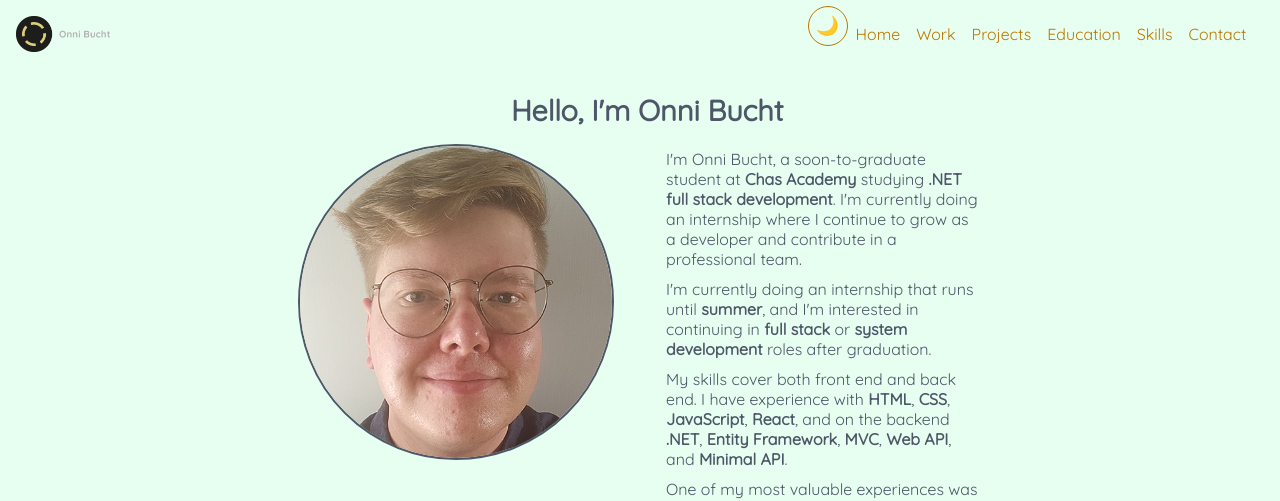
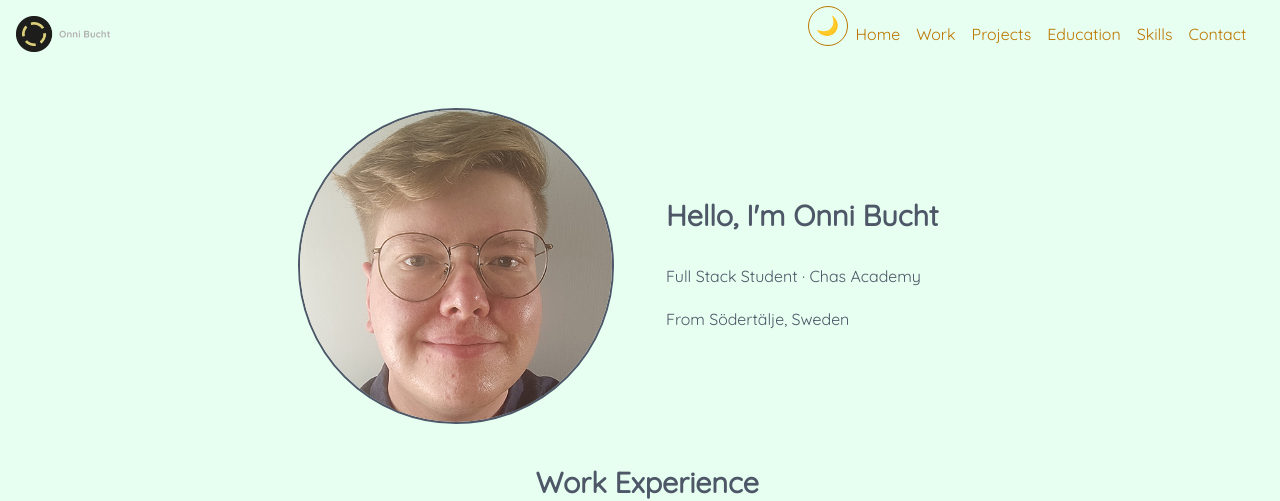
Before and after one commit to onni82/onni82.github.io, a React (Vite) app: page / in a window 1280 px wide. Shown: the top 501 px of the page. Built offline with nearby package versions, Linux system fonts and the light colour scheme; no server answers.

Commit message:
Updated Home text

```diff
--- a/src/pages/Home.tsx
+++ b/src/pages/Home.tsx
@@ -4,7 +4,6 @@ import squareprofile from "../images/profile.jpg";
 const Home: React.FC = () => {
 	return (
 		<>
-			<h1>Hello, I'm Onni Bucht</h1>
 			<div>
 				<section>
 					<img
@@ -13,7 +12,12 @@ const Home: React.FC = () => {
 						alt="Profile picture of Onni Bucht"
 					/>
 				</section>
-				<section>
+				<section className="home-intro">
+					<h1>Hello, I'm Onni Bucht</h1>
+					<p>Full Stack Student · Chas Academy</p>
+					<p>From Södertälje, Sweden </p>
+				</section>
+				{/* <section>
 					<p>
 						I'm Onni Bucht, a soon-to-graduate student at{" "}
 						<span className="bold-text">Chas Academy</span> studying{" "}
@@ -65,7 +69,7 @@ const Home: React.FC = () => {
 						<span className="bold-text">Java</span>. I'm curious, solution-oriented, and
 						motivated to keep learning and improving.
 					</p>
-				</section>
+				</section> */}
 			</div>
 		</>
 	);
--- a/src/styles/global.css
+++ b/src/styles/global.css
@@ -229,19 +229,15 @@ img.rounded-image {
 	border: 2px solid var(--text-color);
 	object-fit: cover;
 }
+.home-intro {
+	display: flex;
+	flex-direction: column;
+	justify-content: center;
+	align-items: flex-start;
+	gap: 0.5rem;
+}
 
-/* language icons styling */
-.lang-icon {
-	float: right;
-	width: 50px;
-	height: 50px;
-}
-.js { color: yellow; }
-.js path {
-	stroke: #000000;
-	stroke-width: 2px;
-	stroke-linejoin: round;
-}
+/* programming language styling */
 .python { color: blue; }
 .java { color: red; }
 .react { color: lightblue; }
@@ -299,7 +295,6 @@ p.sub-category {
 	gap: 0.6rem;
 	margin-top: 0.5rem;
 }
-
 .skill-chip {
 	display: inline-flex;
 	align-items: center;
@@ -314,7 +309,6 @@ p.sub-category {
 	transition: transform 0.2s ease, box-shadow 0.2s ease, border-color 0.2s ease;
 	cursor: default;
 }
-
 .skill-chip:hover,
 .skill-chip:focus-visible {
 	transform: translateY(-1px);
@@ -323,7 +317,6 @@ p.sub-category {
 		0 0 1rem color-mix(in srgb, var(--link-hover) 30%, transparent);
 	outline: none;
 }
-
 .language-list {
 	list-style: none;
 	padding: 0;
@@ -333,7 +326,6 @@ p.sub-category {
 	gap: 0.6rem;
 	margin-top: 0.5rem;
 }
-
 .language-item {
 	display: flex;
 	justify-content: space-between;
@@ -349,17 +341,14 @@ p.sub-category {
 	line-height: 1.2;
 	transition: transform 0.2s ease, box-shadow 0.2s ease, border-color 0.2s ease;
 }
-
 .language-name {
 	font-weight: 600;
 }
-
 .language-level {
 	font-size: 0.95rem;
 	opacity: 0.9;
 	text-align: right;
 }
-
 h3 {
 	font-size: 1em;
 }
```
